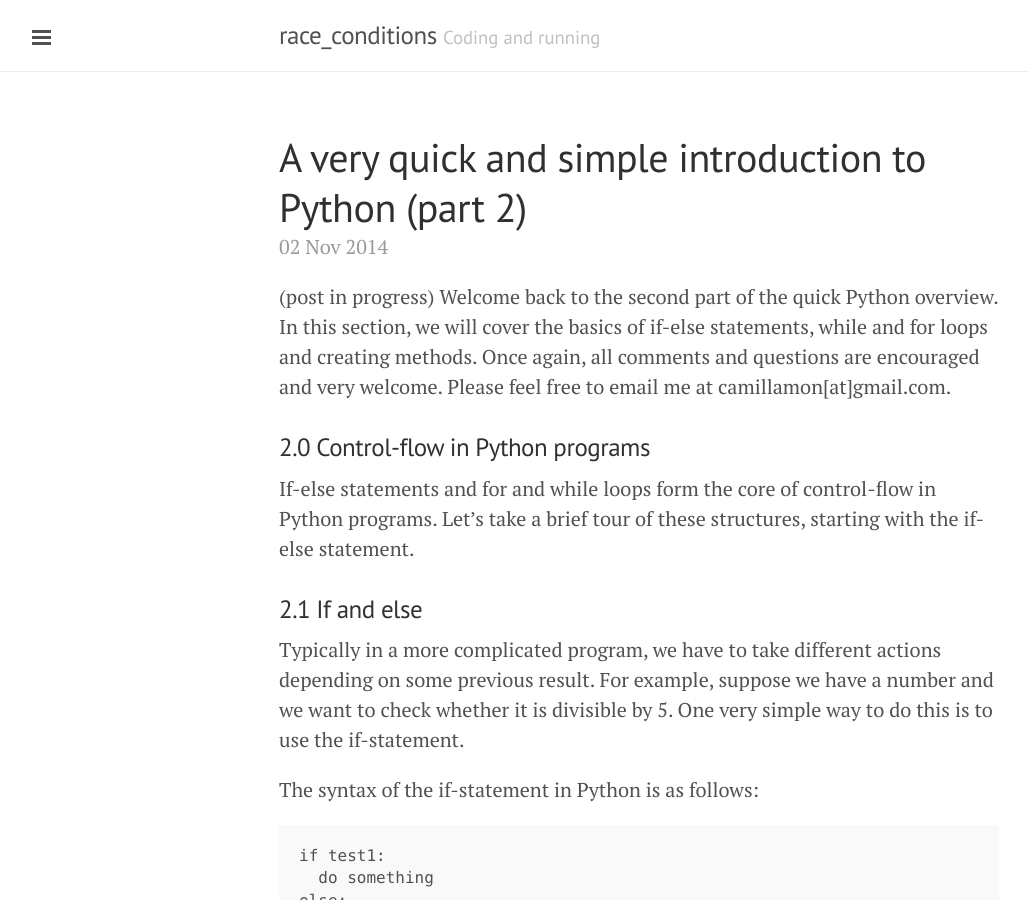
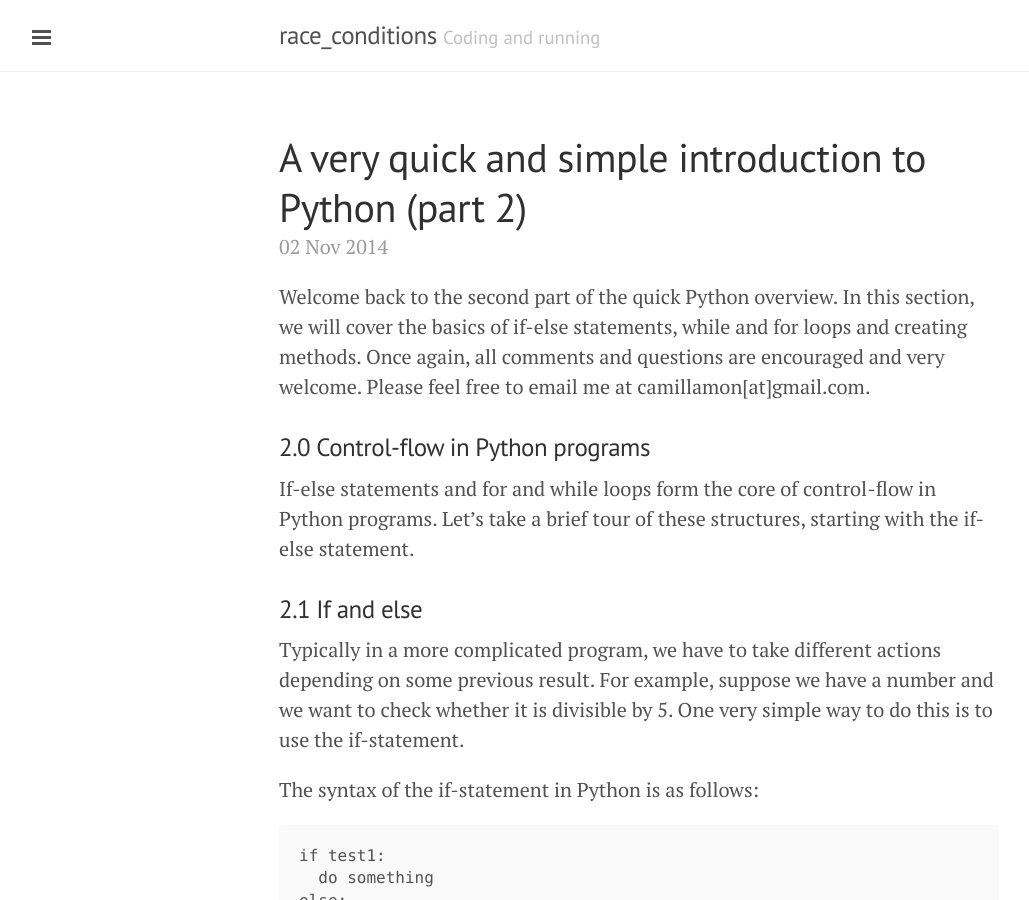
Before and after one commit to Winterflower/winterflower.github.io, a Jekyll site: the page built from _posts/2014-11-02-a-very-simple-introduction-to-python-part2.md, in a window 1280 px wide and 900 px high. Shown: the whole window, without its empty margins (1-1030 px from the left). Built offline with Jekyll 4.4.1, drawn with Linux system fonts in a browser that asks for light colours; Markdown is read by kramdown in place of the engine named in the settings; part of the change alters nothing that is shown; some of the changed text lies outside the part shown.

```diff
--- a/_posts/2014-11-02-a-very-simple-introduction-to-python-part2.md
+++ b/_posts/2014-11-02-a-very-simple-introduction-to-python-part2.md
@@ -3,7 +3,7 @@ layout: post
 title: A very quick and simple introduction to Python (part 2)
 ---
 
-(post in progress)
+
 Welcome back to the second part of the quick Python overview.
 In this section, we will cover the basics of if-else
 statements, while and for loops and creating methods. Once again, all
@@ -91,7 +91,7 @@ else:
 A year is a leap year, if it is divisible by 4 and 400,
 but not divisible by a 100.
 
-###2.1 The while loop
+###2.2 The while loop
 Now that we are familiar with `if`, `else` and `elif`
 statements, can take a look at the `while` loop.
 The `while` loop executes while some condition is true and
@@ -125,3 +125,11 @@ Whn writing your first `while` loops, it's easy to forget
 to make sure that the loop terminates.
 What would happen if we leave out the statement `number+=1`
 from the `while` loop we wrote above?
+
+
+###Exercises:
+1. Write a small program that checks the numbers from 1 to 25 and
+prints only those that are divisible by 5
+
+
+2.3 For loops
```
